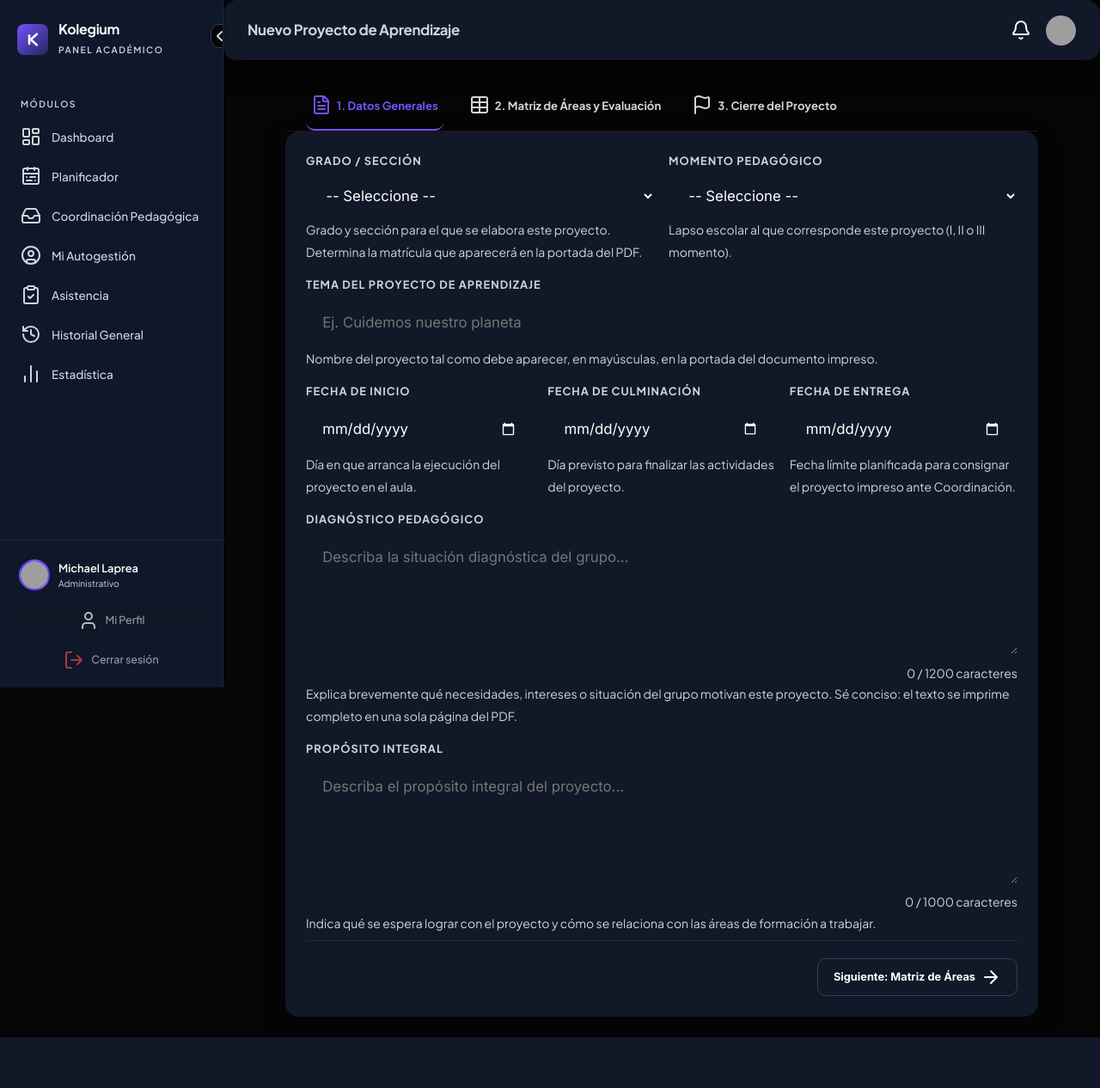
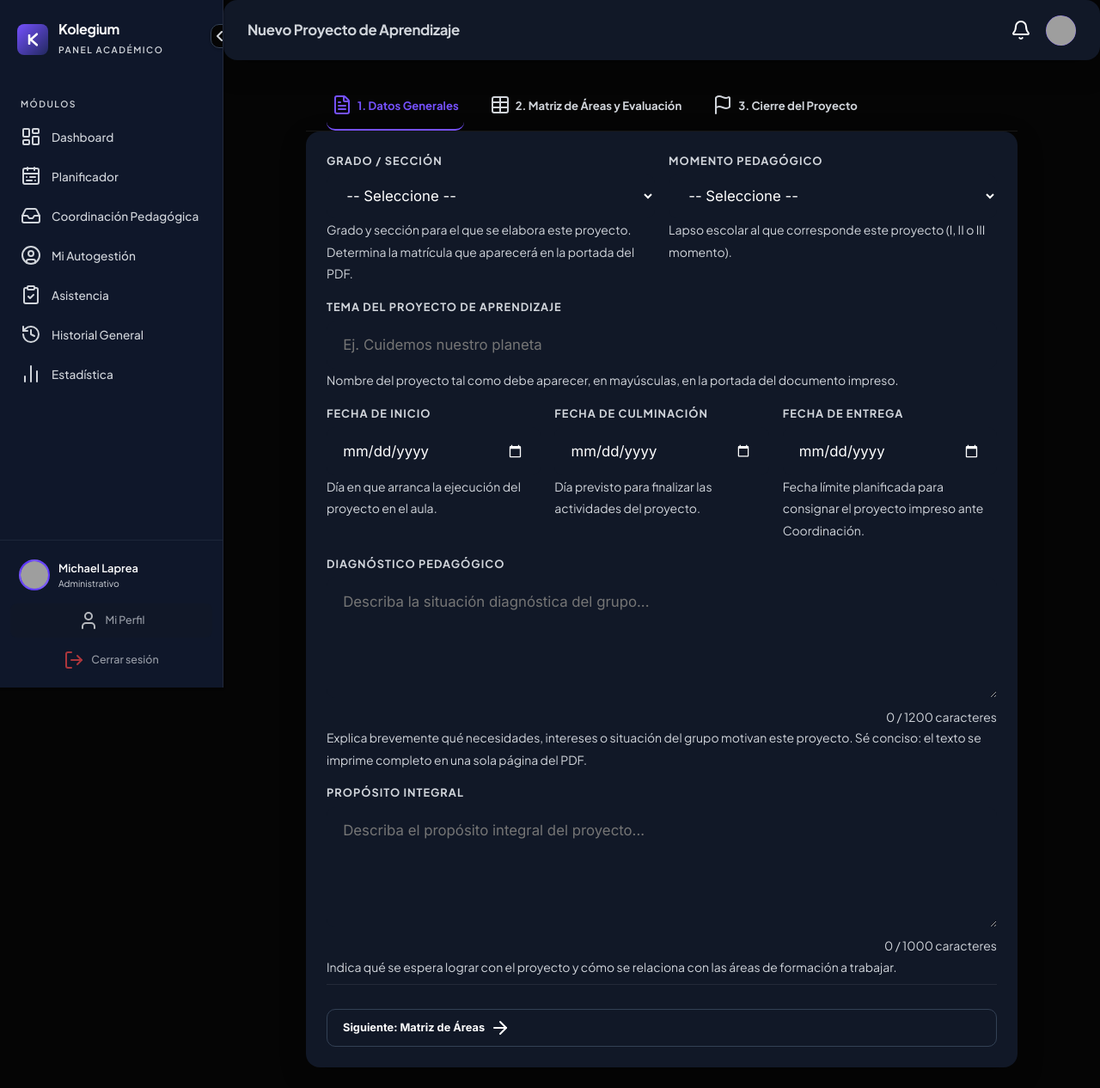
Before and after one commit to kangbryant88/kolegium, a Flask app: page /academico/proyecto_aprendizaje/nuevo in a window 1280 px wide. Shown: the whole page at 86% size. Before the commit the page ends 1207 px from the top, so only its background shows below. Run offline with Flask 3, Linux system fonts and the light colour scheme; a user stored in the database is signed in; parts of the project's set-up code (start-up, migrations or seed data) failed here and were passed over; some libraries are stand-ins or nearby versions; grey boxes are pictures that could not be loaded.

Commit message:
Actualización de plantillas

```diff
--- a/templates/academico/crear_proyecto_aprendizaje.html
+++ b/templates/academico/crear_proyecto_aprendizaje.html
@@ -118,7 +118,7 @@
 {% endblock %}
 
 {% block content %}
-<div class="w-100 px-4 px-md-5">
+<div class="w-100 px-2 px-md-4 px-lg-5">
 
     {% with messages = get_flashed_messages(with_categories=true) %}
       {% if messages %}
@@ -213,9 +213,9 @@
                             </div>
                         </div>
 
-                        <div class="pa-nav-footer">
+                        <div class="pa-nav-footer flex-wrap gap-2">
                             <span></span>
-                            <button type="button" class="btn-tab-nav btn-next-tab" data-next="tab-matriz-btn">
+                            <button type="button" class="btn-tab-nav btn-next-tab w-100 w-md-auto" data-next="tab-matriz-btn">
                                 Siguiente: Matriz de Áreas <i data-lucide="arrow-right"></i>
                             </button>
                         </div>
@@ -232,11 +232,11 @@
                             <i data-lucide="plus-circle"></i> Añadir otra Área
                         </button>
 
-                        <div class="pa-nav-footer">
-                            <button type="button" class="btn-tab-nav btn-prev-tab" data-prev="tab-generales-btn">
+                        <div class="pa-nav-footer flex-wrap gap-2">
+                            <button type="button" class="btn-tab-nav btn-prev-tab w-100 w-md-auto" data-prev="tab-generales-btn">
                                 <i data-lucide="arrow-left"></i> Atrás
                             </button>
-                            <button type="button" class="btn-tab-nav btn-next-tab" data-next="tab-cierre-btn">
+                            <button type="button" class="btn-tab-nav btn-next-tab w-100 w-md-auto" data-next="tab-cierre-btn">
                                 Siguiente: Cierre <i data-lucide="arrow-right"></i>
                             </button>
                         </div>
@@ -262,15 +262,15 @@
                             </div>
                         </div>
 
-                        <div class="pa-nav-footer">
-                            <button type="button" class="btn-tab-nav btn-prev-tab" data-prev="tab-matriz-btn">
+                        <div class="pa-nav-footer flex-wrap gap-2">
+                            <button type="button" class="btn-tab-nav btn-prev-tab w-100 w-md-auto" data-prev="tab-matriz-btn">
                                 <i data-lucide="arrow-left"></i> Atrás
                             </button>
-                            <div class="d-flex align-items-center gap-2">
-                                <a href="{{ url_for('academico.mi_aula') }}" class="btn-tab-nav">
+                            <div class="d-flex flex-column-reverse flex-md-row align-items-stretch align-items-md-center gap-2 w-100 w-md-auto">
+                                <a href="{{ url_for('academico.mi_aula') }}" class="btn-tab-nav w-100 w-md-auto">
                                     <i data-lucide="arrow-left-circle"></i> Volver a Mi Aula
                                 </a>
-                                <button type="submit" class="btn-save">
+                                <button type="submit" class="btn-save w-100 w-md-auto">
                                     <i data-lucide="save"></i> {{ 'Actualizar Proyecto' if proyecto else 'Guardar Proyecto' }}
                                 </button>
                             </div>
--- a/templates/base.html
+++ b/templates/base.html
@@ -273,7 +273,7 @@
             </header>
 
             <!-- Page Content -->
-            <main class="content-area flex-grow-1 w-100 p-3 p-md-4 d-flex flex-column" id="contenedor-principal">
+            <main class="content-area flex-grow-1 w-100 py-3 py-md-4 px-2 px-md-4 px-lg-5 d-flex flex-column" id="contenedor-principal">
                 {% block content %}{% endblock %}
             </main>
         </div>
```
